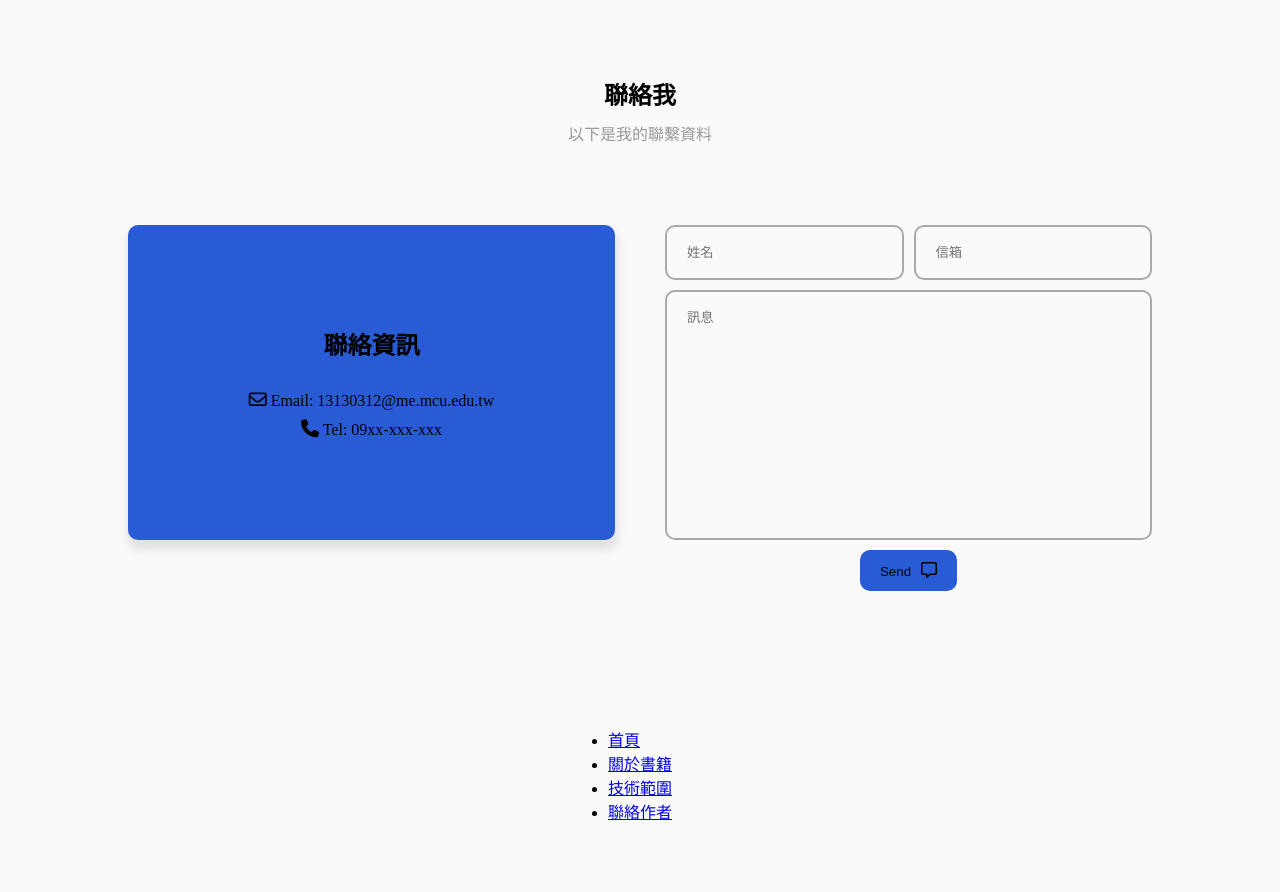
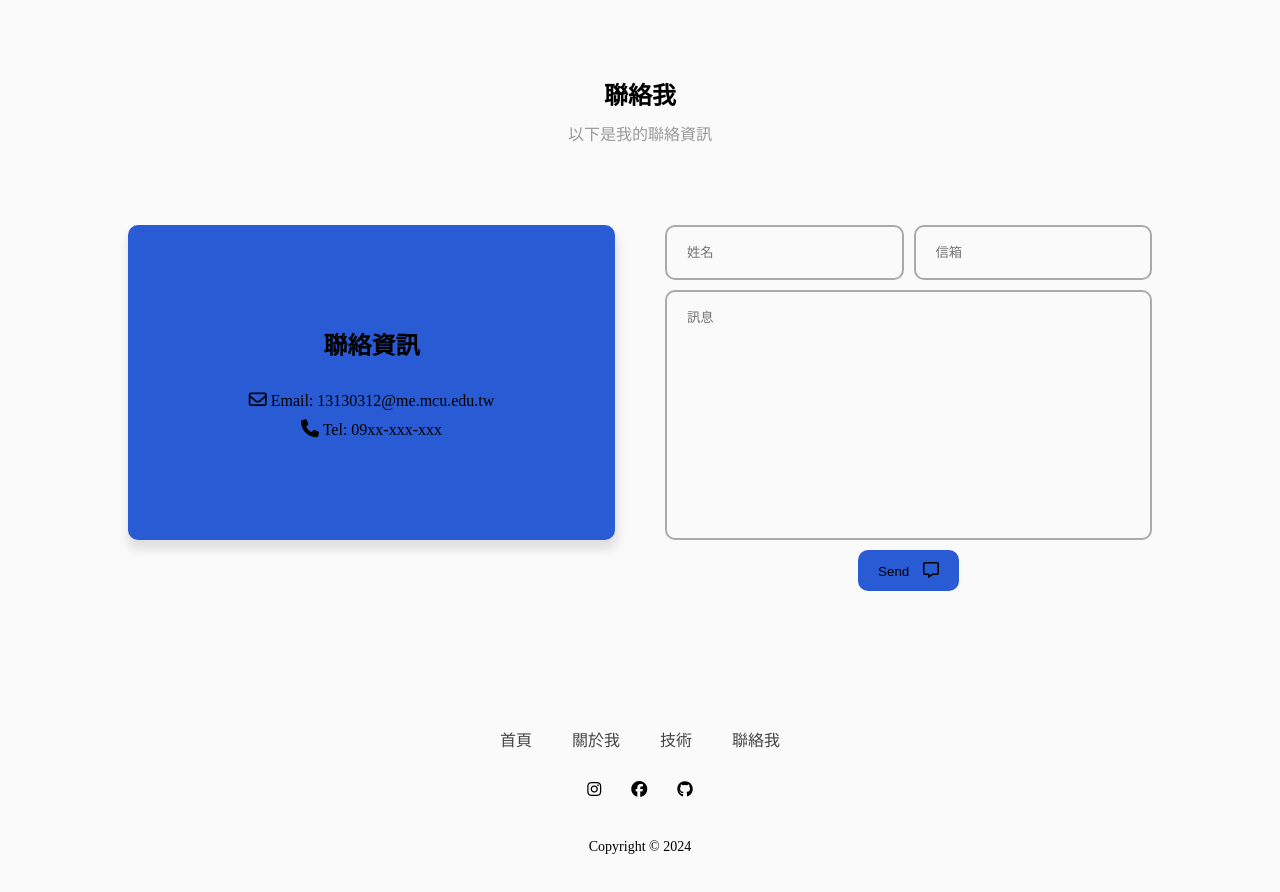
Before and after one commit to chenguanc720/mcu-113-1-web-13130312-final, a plain HTML site: page src/index.html in a window 1280 px wide. Shown: the part 2220-3112 px from the top of the page. Drawn offline with Linux system fonts and the light colour scheme.

Commit message:
頁尾 聯絡圖示樣式

```diff
--- a/src/index.html
+++ b/src/index.html
@@ -30,7 +30,7 @@
         </ul>
         <div>
           <button type="button" class="btn">
-            下載<i class="fa-regular fa-file-pdf"></i>
+            下載 <i class="fa-regular fa-file-pdf"></i>
           </button>
         </div>
       </nav>
@@ -43,7 +43,7 @@
             <div class="text-btn">
               <button type="button" class="btn blue-btn">Hire me</button>
               <button type="button" class="btn">
-                下載<i class="fa-regular fa-file-pdf"></i>
+                下載 <i class="fa-regular fa-file-pdf"></i>
               </button>
             </div>
             <div class="icons">
@@ -55,6 +55,7 @@
           <div class="home-image">
             <div class="image">
               <img src="./images/1722152814835.jpg" alt="dog" />
+            </div>
           </div>
         </section>
         <section id="about" class="section">
@@ -80,7 +81,7 @@
         </section>
         <section id="skill" class="section">
           <div class="top-header">
-            <h1>技術範圍</h1>
+            <h1>技術</h1>
             <span
               >Lorem ipsum dolor sit amet consectetur adipisicing elit. Esse,
               rem.</span
@@ -89,7 +90,7 @@
           <div class="skill-container">
             <div class="skill-item">
               <span class="skill">
-                <span>Terminal</span>
+                <span>Java</span>
                 <span>50%</span>
               </span>
               <div class="progress-bar-wrap">
@@ -128,9 +129,7 @@
         <section id="contact" class="section">
           <div class="top-header">
             <h1>聯絡我</h1>
-            <span
-              >以下是我的聯繫資料</span
-            >
+            <span>以下是我的聯絡資訊</span>
           </div>
           <div class="contact-container">
             <div class="info">
@@ -147,7 +146,9 @@
               <input type="text" placeholder="姓名" />
               <input type="email" placeholder="信箱" />
               <textarea placeholder="訊息"></textarea>
-              <button type="button" class="btn">Send<i class="fa-regular fa-message"></i></button>
+              <button type="button" class="btn">
+                Send <i class="fa-regular fa-message"></i>
+              </button>
             </div>
           </div>
         </section>
@@ -158,15 +159,21 @@
             <a href="#home">首頁</a>
           </li>
           <li class="menu-item">
-            <a href="#about">關於書籍</a>
+            <a href="#about">關於我</a>
           </li>
           <li class="menu-item">
-            <a href="#skill">技術範圍</a>
+            <a href="#skill">技術</a>
           </li>
           <li class="menu-item">
-            <a href="#contact">聯絡作者</a>
+            <a href="#contact">聯絡我</a>
           </li>
         </ul>
+        <div class="footer-icons">
+          <div class="icon"><i class="fa-brands fa-instagram"></i></div>
+          <div class="icon"><i class="fa-brands fa-facebook"></i></div>
+          <div class="icon"><i class="fa-brands fa-github"></i></div>
+        </div>
+        <div class="bottom-footer">Copyright &copy; 2024</div>
       </footer>
     </div>
     <script src="./main.js"></script>
--- a/src/scss/_footer.scss
+++ b/src/scss/_footer.scss
@@ -2,11 +2,37 @@ footer {
   display: flex;
   justify-content: center;
   align-items: center;
+  flex-direction: column;
   row-gap: 30px;
   padding-block: 40px 60px;
 
   .top-footer {
-    font-size: 20px;
+    font-size: 25px;
     font-weight: 600;
   }
+
+  .footer-menu {
+    display: flex;
+
+    .menu-item {
+      list-style: none;
+
+      a {
+        text-decoration: none;
+        color: var(--text-color);
+        font-weight: 500;
+        margin-inline: 20px;
+      }
+    }
+  }
+
+  .footer-icons {
+    display: flex;
+    gap: 30px;
+  }
+
+  .bottom-footer {
+    font-size: 14px;
+    margin-top: 10px;
+  }
 }
```
Also changed, not shown: src/style.min.css, 1 other file.
